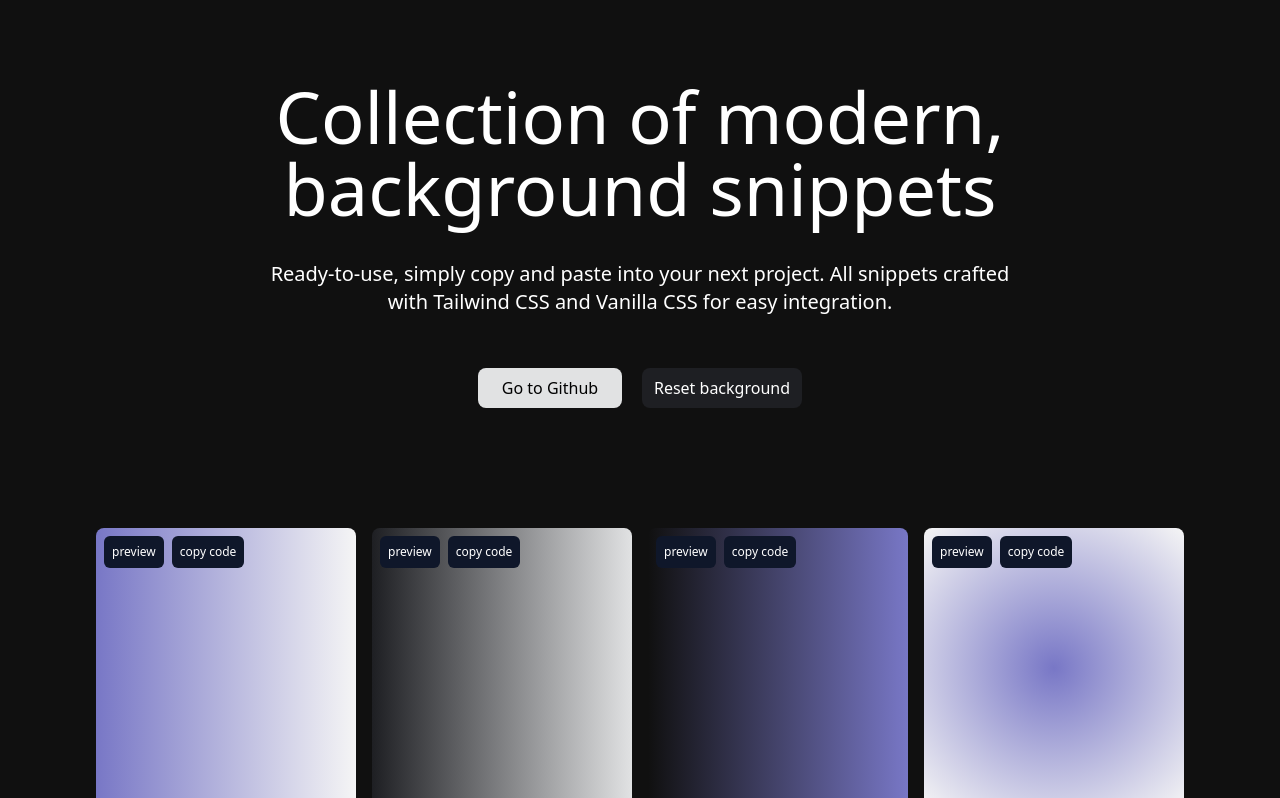
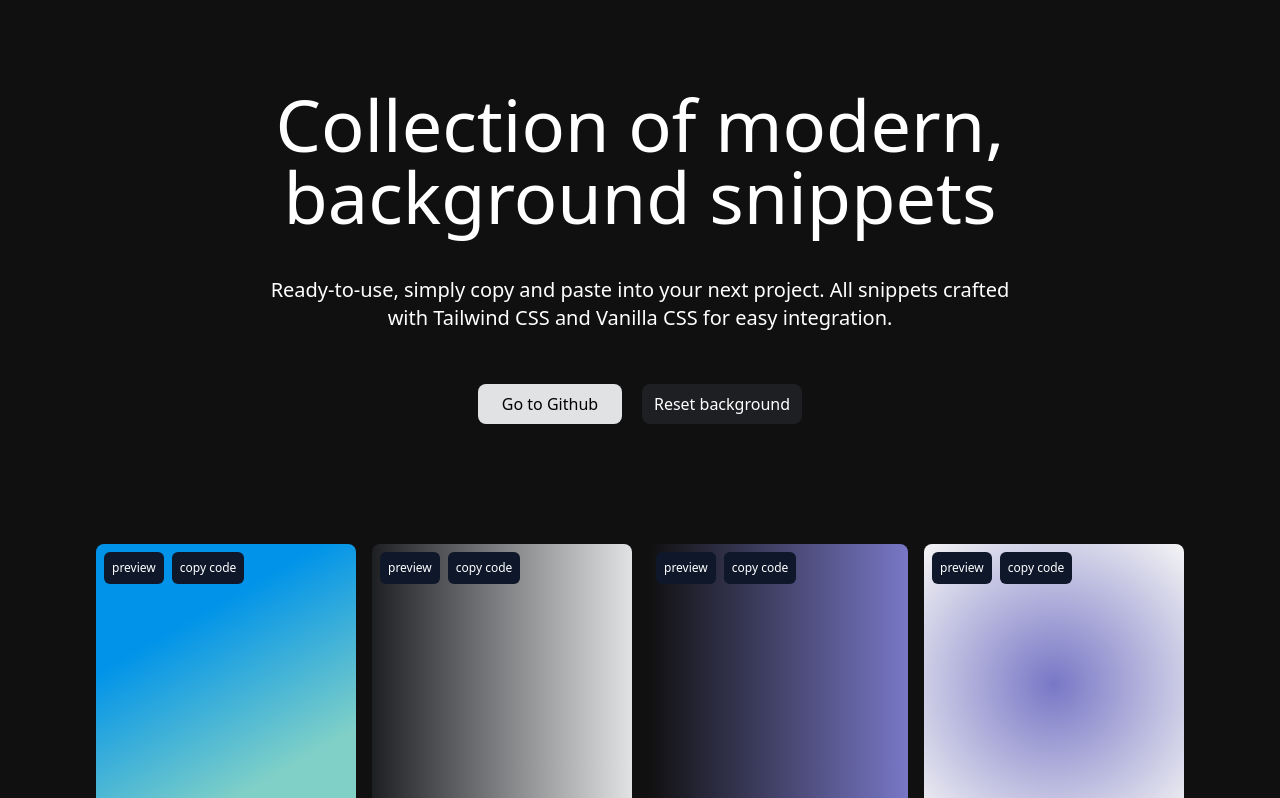
Before and after one commit to omar15hr/background-snippets, a React (Vite) app: page / in a window 1280 px wide. Shown: the top 798 px of the page. Built offline with nearby package versions, Linux system fonts and the light colour scheme.

Commit message:
cambios en el proyectos

```diff
--- a/src/App.tsx
+++ b/src/App.tsx
@@ -13,17 +13,14 @@ function App() {
   });
 
   const SNIPPETS: Background[] = [
-    { backgroundImage: "linear-gradient(to right, #7877c6, #f5f5f5)" },
+
+    { backgroundImage: "linear-gradient(150deg, #0093E9 30%, #80D0C7 78%)" },
     { backgroundImage: "linear-gradient(to right, #1E1F23, #E1E2E3)" },
     { backgroundImage: "linear-gradient(to right, #101010, #7877c6)" },
     { backgroundImage: "radial-gradient(circle, #7877c6, #f5f5f5)" },
-    { backgroundImage: "radial-gradient(circle,rgb(104, 177, 211),rgb(39, 84, 110))" },
-    { backgroundImage: "linear-gradient(135deg, #667eea 0%, #764ba2 100%)" },
+    { backgroundImage: "radial-gradient(circle, rgba(2,0,36,1) 0%, rgba(35,35,74,1) 35%, rgba(89,131,146,1) 100%)" },
     { backgroundImage: "linear-gradient(to top, #30cfd0 0%, #330867 100%)" },
-    { backgroundImage: "radial-gradient(circle farthest-corner at 96.1% 7.2%, rgba(9,178,62,1) 0%, rgba(19,19,19,1) 100.2%)" },
-    { backgroundImage: 'radial-gradient( circle farthest-corner at 10% 20%,  rgba(242,11,54,1) 12.2%, rgba(237,52,163,1) 84.8% )'},
     { backgroundImage: 'linear-gradient(to top, #6a85b6 0%, #bac8e0 100%)' },
-    { backgroundImage: 'linear-gradient(to top, #a3bded 0%, #6991c7 100%)' },
     { backgroundImage: 'linear-gradient(-225deg, #CBBACC 0%, #2580B3 100%)' },
   ];
 
@@ -51,7 +48,7 @@ function App() {
     <div style={background}>
       <div className="max-w-6xl mx-auto flex flex-col gap-10 text-white">
         <div className="max-w-3xl flex flex-col items-center justify-center mt-10 mb-10 mx-auto">
-          <h1 className="text-4xl md:text-7xl sm:text-2xl mt-10 text-center">
+          <h1 className="text-4xl md:text-7xl sm:text-2xl mt-10 text-center p-2">
             Collection of modern, background snippets
           </h1>
           <p className="text-lg md:text-xl sm:text-lg mt-6 p-3 text-center">
```
